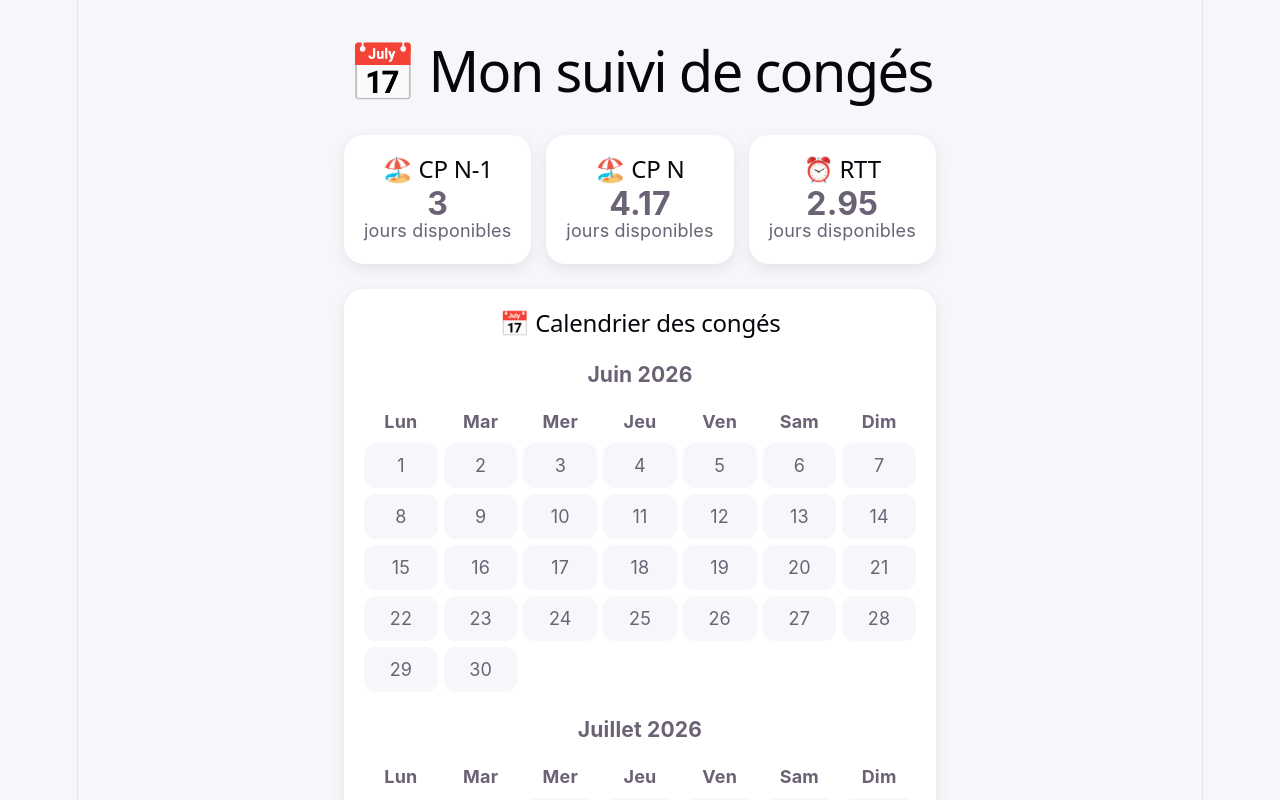
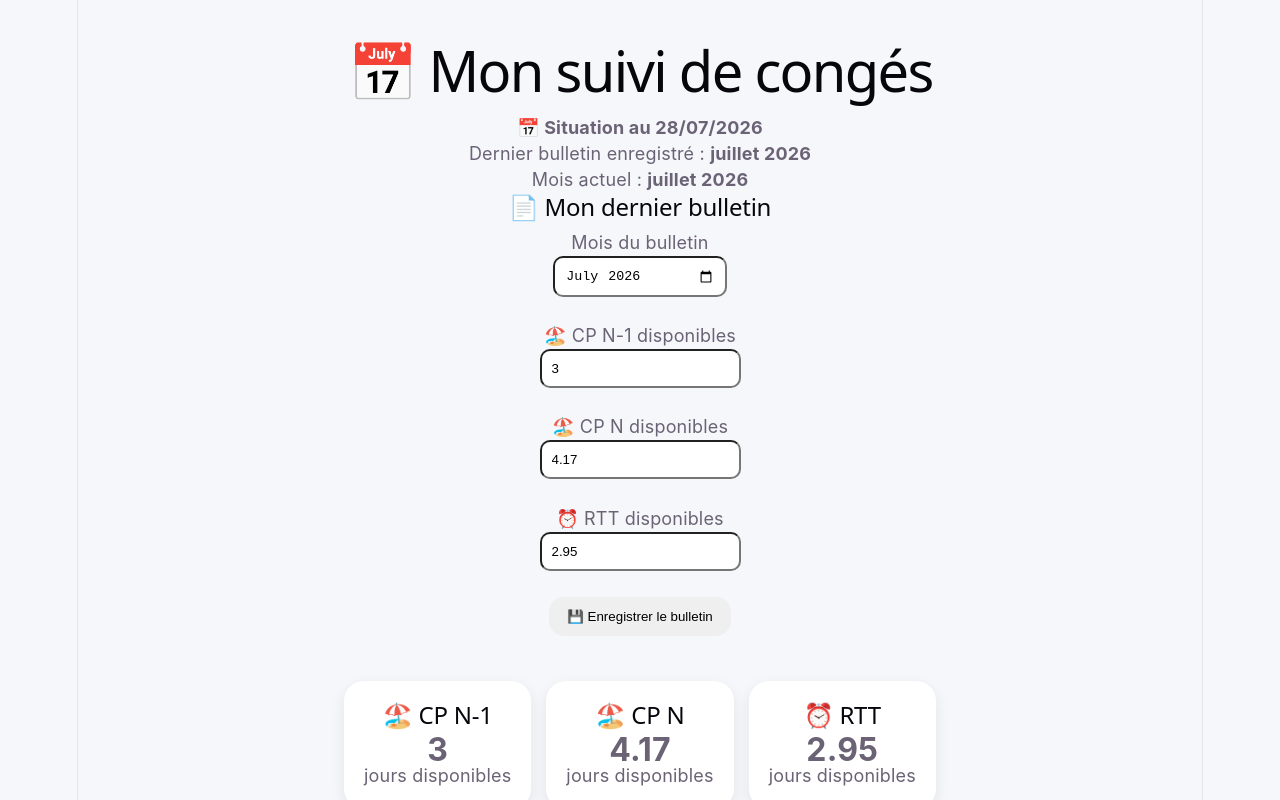
Before and after one commit to mathildem45/suivi-conges, a React (Vite) app: page / in a window 1280 px wide. Shown: the top 800 px of the page. Built offline with nearby package versions, Linux system fonts and the light colour scheme.

Commit message:
Sauvegarde avant refonte du design

```diff
--- a/src/App.jsx
+++ b/src/App.jsx
@@ -5,7 +5,8 @@ import Dashboard from "./components/Dashboard";
 import Calendar from "./components/Calendar";
 import LeaveHistory from "./components/LeaveHistory";
 import AddLeaveModal from "./components/AddLeaveModal";
-
+import Bulletin from "./components/Bulletin";
+import MonthStatus from "./components/MonthStatus";
 import { getDatesBetween } from "./utils/dates";
 import { settings } from "./data/settings";
 import { congesInitiaux } from "./data/conges";
@@ -27,6 +28,18 @@ function App() {
   });
 
 
+  const [bulletin, setBulletin] = useState(() => {
+
+    const sauvegarde =
+      localStorage.getItem("dernierBulletin");
+
+    return sauvegarde
+      ? JSON.parse(sauvegarde)
+      : settings.dernierBulletin;
+
+  });
+
+
   const [dateSelectionnee, setDateSelectionnee] =
     useState(null);
 
@@ -39,6 +52,16 @@ function App() {
     );
 
   }, [conges]);
+
+
+  useEffect(() => {
+
+    localStorage.setItem(
+      "dernierBulletin",
+      JSON.stringify(bulletin)
+    );
+
+  }, [bulletin]);
 
 
   function ajouterConge(nouveauConge) {
@@ -103,78 +126,30 @@ function App() {
   }
 
 
-  const bulletin =
-    settings.dernierBulletin;
+  function enregistrerBulletin(nouveauBulletin) {
+
+    setBulletin(nouveauBulletin);
+
+  }
 
 
   const dateFinBulletin =
-    new Date(bulletin.dateFin);
+    new Date(
+      `${bulletin.mois}-01`
+    );
 
 
-  /*
-   * On ne déduit que les congés explicitement
-   * marqués comme devant être déduits.
-   */
+  dateFinBulletin.setMonth(
+    dateFinBulletin.getMonth() + 1
+  );
+
+  dateFinBulletin.setDate(0);
+
 
   const congesADeduire =
     conges.filter(conge =>
       conge.deduireDuSolde === true
     );
-
-
-  const cpPris =
-    congesADeduire
-      .filter(conge => conge.type === "CP")
-      .reduce(
-        (total, conge) =>
-          total + Number(conge.jours),
-        0
-      );
-
-
-  const rttPris =
-    congesADeduire
-      .filter(conge => conge.type === "RTT")
-      .reduce(
-        (total, conge) =>
-          total + Number(conge.jours),
-        0
-      );
-
-
-  /*
-   * Les soldes du bulletin de juillet
-   * constituent notre point de départ.
-   *
-   * Les anciens congés déjà présents dans
-   * le bulletin ne doivent pas être déduits.
-   *
-   * Pour un congé oublié que l'on ajoute
-   * manuellement, la case permet de le
-   * déduire malgré sa date ancienne.
-   */
-
-
-  const congesApresBulletin =
-    congesADeduire.filter(conge =>
-      new Date(conge.debut) > dateFinBulletin
-    );
-
-
-  const congesAvantOuDansBulletin =
-    congesADeduire.filter(conge =>
-      new Date(conge.debut) <= dateFinBulletin
-    );
-
-
-  /*
-   * Pour les congés antérieurs au bulletin,
-   * on ne déduit que ceux ajoutés après coup.
-   *
-   * Pour éviter de déduire tes anciens congés
-   * déjà connus, on reconnaît les congés
-   * initiaux comme déjà pris en compte.
-   */
 
 
   const clesCongesInitiaux =
@@ -185,14 +160,28 @@ function App() {
     );
 
 
+  const congesADeduireAvantBulletin =
+    congesADeduire.filter(conge => {
+
+      const cle =
+        `${conge.debut}-${conge.type}-${conge.jours}`;
+
+      return (
+        new Date(conge.debut) <= dateFinBulletin &&
+        !clesCongesInitiaux.has(cle)
+      );
+
+    });
+
+
+  const congesADeduireApresBulletin =
+    congesADeduire.filter(conge =>
+      new Date(conge.debut) > dateFinBulletin
+    );
+
+
   const cpOublies =
-    congesAvantOuDansBulletin
-      .filter(conge =>
-        conge.deduireDuSolde === true &&
-        !clesCongesInitiaux.has(
-          `${conge.debut}-${conge.type}-${conge.jours}`
-        )
-      )
+    congesADeduireAvantBulletin
       .filter(conge => conge.type === "CP")
       .reduce(
         (total, conge) =>
@@ -202,13 +191,7 @@ function App() {
 
 
   const rttOublies =
-    congesAvantOuDansBulletin
-      .filter(conge =>
-        conge.deduireDuSolde === true &&
-        !clesCongesInitiaux.has(
-          `${conge.debut}-${conge.type}-${conge.jours}`
-        )
-      )
+    congesADeduireAvantBulletin
       .filter(conge => conge.type === "RTT")
       .reduce(
         (total, conge) =>
@@ -218,7 +201,7 @@ function App() {
 
 
   const cpDepuisBulletin =
-    congesApresBulletin
+    congesADeduireApresBulletin
       .filter(conge => conge.type === "CP")
       .reduce(
         (total, conge) =>
@@ -228,7 +211,7 @@ function App() {
 
 
   const rttDepuisBulletin =
-    congesApresBulletin
+    congesADeduireApresBulletin
       .filter(conge => conge.type === "RTT")
       .reduce(
         (total, conge) =>
@@ -244,10 +227,6 @@ function App() {
   const rttTotalADeduire =
     rttOublies + rttDepuisBulletin;
 
-
-  /*
-   * CP N-1 est consommé en premier.
-   */
 
   const cpN1Depart =
     Number(bulletin.cpN1Disponible);
@@ -294,6 +273,16 @@ function App() {
     <div className="app">
 
       <Header />
+
+<MonthStatus bulletin={bulletin} />
+
+      <Bulletin
+
+        bulletin={bulletin}
+
+        onSave={enregistrerBulletin}
+
+      />
 
 
       <Dashboard
--- /dev/null
+++ b/src/components/Bulletin.jsx
@@ -0,0 +1,140 @@
+import { useState } from "react";
+
+function Bulletin({
+  bulletin,
+  onSave
+}) {
+
+  const [mois, setMois] =
+    useState(bulletin.mois);
+
+  const [cpN1, setCpN1] =
+    useState(bulletin.cpN1Disponible);
+
+  const [cpN, setCpN] =
+    useState(bulletin.cpNDisponible);
+
+  const [rtt, setRtt] =
+    useState(bulletin.rttDisponible);
+
+
+  function enregistrer() {
+
+    onSave({
+
+      mois,
+
+      dateFin:
+        `${mois}-01`,
+
+      cpN1Disponible:
+        Number(cpN1),
+
+      cpNDisponible:
+        Number(cpN),
+
+      rttDisponible:
+        Number(rtt)
+
+    });
+
+  }
+
+
+  return (
+
+    <div className="bulletin">
+
+      <h2>📄 Mon dernier bulletin</h2>
+
+      <label>
+        Mois du bulletin
+      </label>
+
+      <br />
+
+      <input
+        type="month"
+        value={mois}
+        onChange={(e) =>
+          setMois(e.target.value)
+        }
+      />
+
+
+      <br />
+      <br />
+
+
+      <label>
+        🏖️ CP N-1 disponibles
+      </label>
+
+      <br />
+
+      <input
+        type="number"
+        step="0.01"
+        value={cpN1}
+        onChange={(e) =>
+          setCpN1(e.target.value)
+        }
+      />
+
+
+      <br />
+      <br />
+
+
+      <label>
+        🏖️ CP N disponibles
+      </label>
+
+      <br />
+
+      <input
+        type="number"
+        step="0.01"
+        value={cpN}
+        onChange={(e) =>
+          setCpN(e.target.value)
+        }
+      />
+
+
+      <br />
+      <br />
+
+
+      <label>
+        ⏰ RTT disponibles
+      </label>
+
+      <br />
+
+      <input
+        type="number"
+        step="0.01"
+        value={rtt}
+        onChange={(e) =>
+          setRtt(e.target.value)
+        }
+      />
+
+
+      <br />
+      <br />
+
+
+      <button onClick={enregistrer}>
+        💾 Enregistrer le bulletin
+      </button>
+
+    </div>
+
+  );
+
+}
+
+
+export default Bulletin;
--- /dev/null
+++ b/src/components/MonthStatus.jsx
@@ -0,0 +1,45 @@
+function MonthStatus({ bulletin }) {
+
+  const aujourdHui = new Date();
+
+  const moisActuel =
+    aujourdHui.toLocaleDateString("fr-FR", {
+      month: "long",
+      year: "numeric"
+    });
+
+  const dernierBulletin =
+    new Date(`${bulletin.mois}-01`).toLocaleDateString(
+      "fr-FR",
+      {
+        month: "long",
+        year: "numeric"
+      }
+    );
+
+  return (
+
+    <div className="month-status">
+
+      <strong>
+        📅 Situation au{" "}
+        {aujourdHui.toLocaleDateString("fr-FR")}
+      </strong>
+
+      <p>
+        Dernier bulletin enregistré :{" "}
+        <strong>{dernierBulletin}</strong>
+      </p>
+
+      <p>
+        Mois actuel :{" "}
+        <strong>{moisActuel}</strong>
+      </p>
+
+    </div>
+
+  );
+
+}
+
+export default MonthStatus;
```
